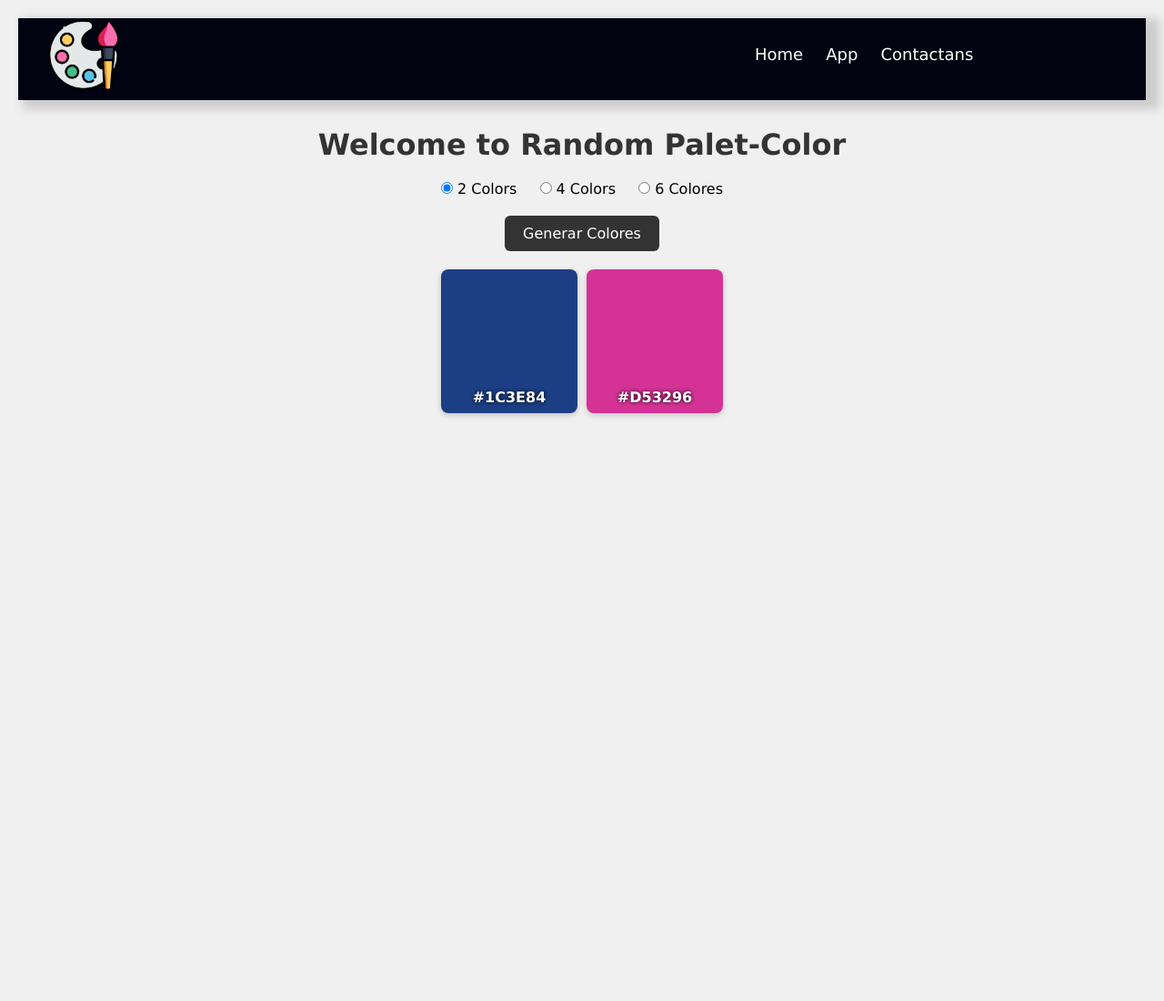
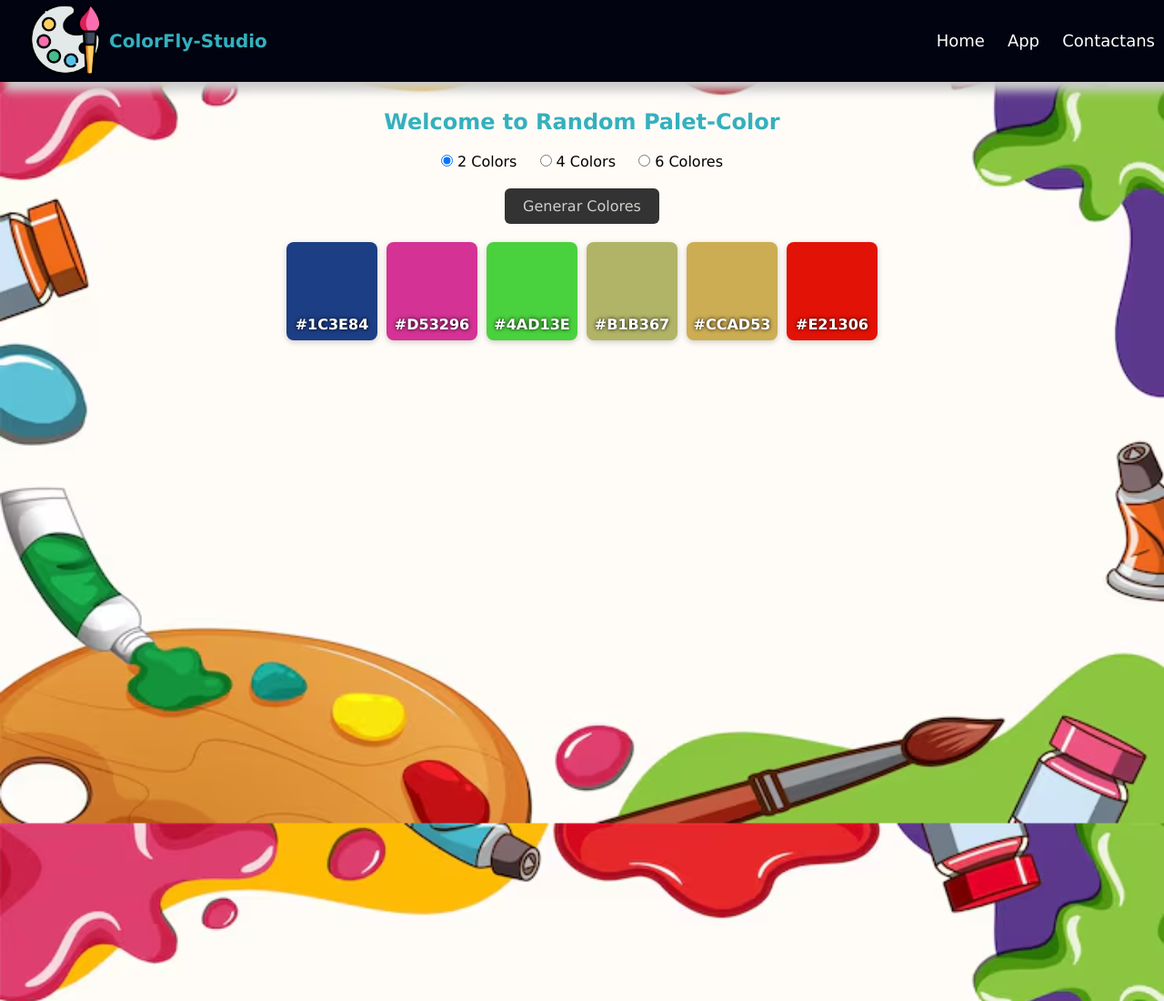
Before and after one commit to GSUSESPINDOLA/ProyectoM1_JesusEspindolaOrtiz, a plain HTML site: page index.html in a window 1280 px wide. Shown: the top 1100 px of the page at 91% size. Before the commit the page ends 800 px from the top, so only its background shows below. Drawn offline with Linux system fonts and the light colour scheme.

Commit message:
ESTILANDO LA WEB

```diff
--- a/css/style.css
+++ b/css/style.css
@@ -3,30 +3,35 @@
       padding: 0;
       font-family: Verdana, sans-serif;
      }
-
+             /*CREANDO ALGUNAS VARIABLES DE LOS COLORES  A UTILIZAR*/
      :root{
     --turquesa:#34B0BE;
     --beige:#D1CECA;
     --azul:#010311;
     --blanco:#FFFFFF;
-    --amarillo:rgb(249, 109, 9);
+    --rate:#555;
     --negro:black;
-    --gris:gray;
-    --button-shadow: 0px 3px 10px #34B0BE;
-
-
+    --gris:#333;
      }
-
-    body {
-
+     /* FONDO DE IMAGENA PARA  EL BODY */
+    body{
+      margin: 0;
       text-align: center;
-      background: #f0f0f0;
-      padding: 20px;
+      background-image: url(/img/fondo5.jpg);
+      background-repeat: no-repeat;
+      background-position: center center;
+      height: 1800pc;
+      background-attachment: fixed;
+      background-size: cover;
     }
+     /*BARRA DE NAVEGACION */
     .nav{
+    margin: 0;
     display: flex;
+    flex-wrap:wrap;
+    align-items: center;
     justify-content: space-between;
-
+    flex-direction: row;
     position:static;
     background-color: var(--azul);
     top: 0;
@@ -36,56 +41,55 @@
     box-shadow: 10px 5px 10px 5px #ccc;
     margin-bottom: 30px;
 
+    /* USE LA ANIDACION PARA TODDO EL NAV */
+    /* LOGO DE LA EMPRESA */
+    .logo{
+         height: 5rem;
+         width: 5rem;
          }
 
+    /*TITLE*/
+      h1{
+        margin-left: 120px;
+
+        color: var(--turquesa);
+        font-family: Verdana, sans-serif;
+        font-size: 20px;
+
+        }
+    /* LINKS*/
      .enlace{
         position: absolute;
         padding: 0rem 2rem;
       }
 
-
-.logo{
-    height: 5rem;
-    width: 5rem;
-
-}
-
-.nav-menu{
-    float: right;
-    margin-right: 20px;
-    list-style: none;
-    margin-left: 800px;
-}
-
     .items{
-
         display: inline-block;
         line-height: 80px;
         margin: 0 , 5px;
       }
 
     .ancles{
-
         color: var(--blanco);
         font-size: 18px;
         padding: 7px,13%;
         border-radius: 3px;
         text-decoration: none;
         margin : 10px;
-
       }
-
-/*hover para los ancles */
 
     .ancles:hover{
         background-color: var(--turquesa);
         transition: 0.5s;
       }
 
-    h1 {
-      color: #333;
+    }
+    /*SUBITULO DE MI PAGINA*/
+    h2 {
+      color: var(--turquesa);
     }
 
+    /*DIV DE MIS RADIOBUTTTONS*/
     #controles {
       margin: 20px 0;
     }
@@ -101,14 +105,15 @@
       cursor: pointer;
       border: none;
       border-radius: 6px;
-      background: #333;
-      color: #fff;
+      background: var(--gris);
+      color: var(--beige);
     }
 
     button:hover {
-      background: #555;
+      background: var(--rate);
     }
 
+    /* PALETAS DE COLORES*/
     #paleta {
       display: flex;
       justify-content: center;
@@ -118,13 +123,13 @@
     }
 
     .color {
-      width: 150px;
-      height: 150px;
+      width: 100px;
+      height: 100px;
       border-radius: 8px;
       display: flex;
       align-items: flex-end;
       justify-content: center;
-      color: #fff;
+      color: var(--blanco);
       font-weight: bold;
       text-shadow: 0 0 4px #000;
       padding-bottom: 8px;
--- a/index.html
+++ b/index.html
@@ -17,6 +17,7 @@
         <a href="#" class="enlace">
             <img src="./img/pintar.png" alt="" class="logo">
         </a>
+        <h1>ColorFly-Studio</h1>
         <ul class="nav-menu">
             <li class="items"><a href="#" class="ancles active">Home</a></li>
             <li class="items"><a href="#" class="ancles">App</a></li>
@@ -25,10 +26,10 @@
         </ul>
   </nav>
 
-  <h1>Welcome to Random Palet-Color</h1>
+  <h2>Welcome to Random Palet-Color</h2>
 
   <div id="controles">
-    <label><input type="radio" name="cantidad" value="2" checked> 2 Colors</label>
+    <label><input type="radio" name="cantidad" value="6" checked> 2 Colors</label>
     <label><input type="radio" name="cantidad" value="4"> 4 Colors</label>
     <label><input type="radio" name="cantidad" value="6"> 6 Colores</label>
   </div>
```
Also changed, not shown: img/fondo2.jpg (added), img/fondo3.jpg (added), img/fondo4.jpg (added), img/fondo5.jpg (added), 1 other file. Lines whose indentation alone changed are shown as unchanged.
